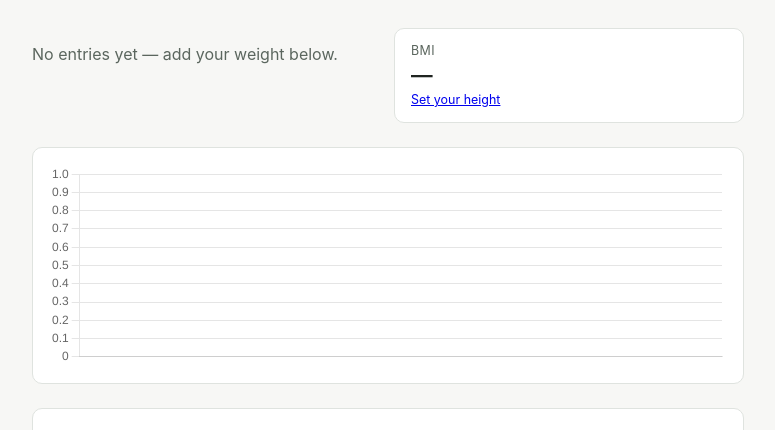
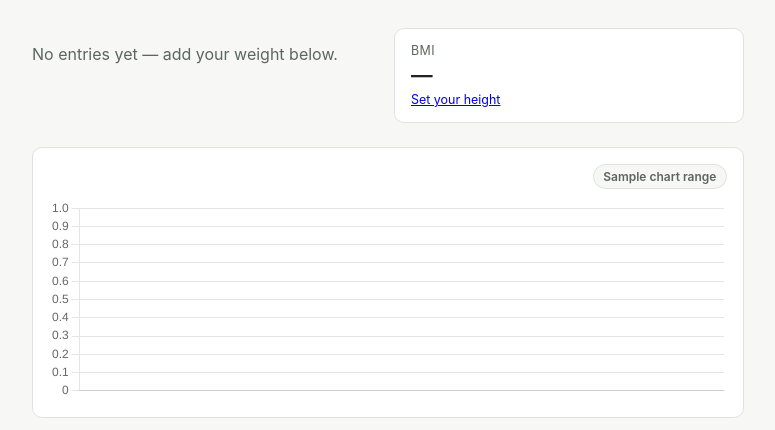
Before and after one commit to ramondevries/kilo, a Flask app: template app/templates/index.html in a window 1280 px wide. Shown: the part 54-484 px from the top of the page, without its empty margins (252-1027 px from the left). Run offline with Flask 3, Linux system fonts and the light colour scheme; the template is opened without the code that fills it: most values are stand-ins (such as "Sample title", 1, 10 or a date in 2020); some libraries are stand-ins or nearby versions.

Commit message:
Add chart time-range buttons, persisted per-user
Adds 1W/1M/3M/1Y/5Y/10Y/15Y/20Y/All buttons in the top-right of the
chart. Each range (besides the always-shown 1W and All) only renders
if the user's data actually spans that long (oldest entry's age >=
the range), computed server-side per request via
routes._available_range_keys. Years use flat 365-day multiples,
matching the spec's own "1Y (365 days)" definition.

Clicking a button filters the chart client-side from the full
label/value arrays already sent to the page (no server round trip for
the filter itself) and persists the choice via POST /chart-range to
User.chart_range (new column, default "all"). On next visit the stored
range is pre-selected; if data has since shrunk and that range is no
longer available, it falls back to "all" rather than showing an empty
or misleading chart.

The daily-grid autosave/import responses already return the full
history via _overview(); updateOverview() now also carries
available_ranges so newly-unlocked range buttons appear without a
page reload, and re-applies the currently selected range to the
refreshed data.

Co-Authored-By: Claude Sonnet 5 <noreply@anthropic.com>

```diff
--- a/app/models.py
+++ b/app/models.py
@@ -36,6 +36,7 @@ class User(db.Model):
     height_cm = db.Column(db.Float, nullable=True)
     height_unit = db.Column(db.String(2), nullable=False, default="cm")
     dark_mode = db.Column(db.Boolean, nullable=False, default=False)
+    chart_range = db.Column(db.String(4), nullable=False, default="all")
 
     entries = db.relationship(
         "WeightEntry", backref="user", cascade="all, delete-orphan", lazy="dynamic"
--- a/app/routes.py
+++ b/app/routes.py
@@ -21,6 +21,22 @@ from app.models import WeightEntry
 bp = Blueprint("main", __name__)
 
 GRID_PAGE_SIZE = 30
+
+# (key, label, days spanned — None means "all data"). 1w and all are always
+# shown; the rest only appear once the user's data actually spans that long.
+CHART_RANGES = [
+    ("1w", "1W", 7),
+    ("1m", "1M", 30),
+    ("3m", "3M", 91),
+    ("1y", "1Y", 365),
+    ("5y", "5Y", 5 * 365),
+    ("10y", "10Y", 10 * 365),
+    ("15y", "15Y", 15 * 365),
+    ("20y", "20Y", 20 * 365),
+    ("all", "All", None),
+]
+CHART_RANGE_KEYS = {key for key, _label, _days in CHART_RANGES}
+ALWAYS_SHOWN_RANGES = {"1w", "all"}
 
 
 def _stats(entries):
@@ -52,6 +68,15 @@ def _entries_sorted(user):
     )
 
 
+def _available_range_keys(entries):
+    span_days = (date.today() - entries[0].entry_date).days if entries else 0
+    return [
+        key
+        for key, _label, days in CHART_RANGES
+        if key in ALWAYS_SHOWN_RANGES or (days is not None and span_days >= days)
+    ]
+
+
 def _overview(user):
     unit = current_app.config["WEIGHT_UNIT"]
     entries = _entries_sorted(user)
@@ -61,6 +86,7 @@ def _overview(user):
         "chart_values": [e.weight for e in entries],
         "bmi": user.bmi(unit),
         "unit": unit,
+        "available_ranges": _available_range_keys(entries),
     }
 
 
@@ -90,11 +116,15 @@ def index():
         return render_template("login.html", form=SignupForm())
 
     grid_days = _grid_page(user, date.today())
+    overview = _overview(user)
+    chart_range = user.chart_range if user.chart_range in overview["available_ranges"] else "all"
     return render_template(
         "index.html",
         grid_days=grid_days,
         grid_page_size=GRID_PAGE_SIZE,
-        **_overview(user),
+        chart_ranges=CHART_RANGES,
+        chart_range=chart_range,
+        **overview,
     )
 
 
@@ -148,6 +178,20 @@ def save_field():
 
     db.session.commit()
     return jsonify(status="saved", **_overview(user))
+
+
+@bp.route("/chart-range", methods=["POST"])
+@login_required
+def set_chart_range():
+    data = request.get_json(silent=True) or {}
+    range_key = data.get("range")
+    if range_key not in CHART_RANGE_KEYS:
+        return jsonify(error="invalid range"), 400
+
+    user = get_current_user()
+    user.chart_range = range_key
+    db.session.commit()
+    return jsonify(status="saved")
 
 
 @bp.route("/settings", methods=["GET", "POST"])
--- a/app/static/style.css
+++ b/app/static/style.css
@@ -136,6 +136,36 @@ body {
   border-radius: 10px;
   padding: 1rem;
   margin-bottom: 1.5rem;
+}
+
+.chart-header {
+  display: flex;
+  justify-content: flex-end;
+  margin-bottom: 0.6rem;
+}
+
+.range-buttons {
+  display: flex;
+  flex-wrap: wrap;
+  justify-content: flex-end;
+  gap: 0.3rem;
+}
+
+.range-btn {
+  padding: 0.25rem 0.6rem;
+  font-size: 0.75rem;
+  font-weight: 600;
+  background: var(--bg);
+  color: var(--muted);
+  border: 1px solid var(--border);
+  border-radius: 999px;
+  cursor: pointer;
+}
+
+.range-btn.active {
+  background: var(--accent);
+  color: white;
+  border-color: var(--accent);
 }
 
 .stat-hint {
--- a/app/templates/index.html
+++ b/app/templates/index.html
@@ -41,6 +41,18 @@
     </section>
 
     <section class="chart-wrap">
+      <div class="chart-header">
+        <div class="range-buttons" id="range-buttons">
+          {% for key, label, _days in chart_ranges %}
+            <button
+              type="button"
+              class="range-btn{{ ' active' if key == chart_range }}"
+              data-range="{{ key }}"
+              {{ 'hidden' if key not in available_ranges }}
+            >{{ label }}</button>
+          {% endfor %}
+        </div>
+      </div>
       <canvas id="weight-chart" height="90"></canvas>
     </section>
   </div>
@@ -88,14 +100,21 @@
   const chartLine = rootStyle.getPropertyValue('--chart-line').trim();
   const chartFill = rootStyle.getPropertyValue('--chart-fill').trim();
 
+  let fullLabels = {{ chart_labels|tojson }};
+  let fullValues = {{ chart_values|tojson }};
+  let currentRange = {{ chart_range|tojson }};
+  const RANGE_DAYS = Object.fromEntries(
+    {{ chart_ranges|tojson }}.map(([key, _label, days]) => [key, days])
+  );
+
   const chartCtx = document.getElementById('weight-chart');
   const chart = new Chart(chartCtx, {
     type: 'line',
     data: {
-      labels: {{ chart_labels|tojson }},
+      labels: fullLabels,
       datasets: [{
         label: 'Weight (' + unitLabel + ')',
-        data: {{ chart_values|tojson }},
+        data: fullValues,
         borderColor: chartLine,
         backgroundColor: chartFill,
         tension: 0.25,
@@ -123,6 +142,59 @@
     }
   });
 
+  function applyRange(rangeKey) {
+    currentRange = rangeKey;
+    const days = RANGE_DAYS[rangeKey];
+    let labels = fullLabels;
+    let values = fullValues;
+
+    if (days) {
+      const cutoff = new Date();
+      cutoff.setHours(0, 0, 0, 0);
+      cutoff.setDate(cutoff.getDate() - days);
+      const cutoffStr = cutoff.toISOString().slice(0, 10);
+      labels = [];
+      values = [];
+      for (let i = 0; i < fullLabels.length; i++) {
+        if (fullLabels[i] >= cutoffStr) {
+          labels.push(fullLabels[i]);
+          values.push(fullValues[i]);
+        }
+      }
+    }
+
+    chart.data.labels = labels;
+    chart.data.datasets[0].data = values;
+    chart.update();
+
+    document.querySelectorAll('.range-btn').forEach((btn) => {
+      btn.classList.toggle('active', btn.dataset.range === rangeKey);
+    });
+  }
+
+  function applyAvailableRanges(keys) {
+    document.querySelectorAll('.range-btn').forEach((btn) => {
+      btn.hidden = !keys.includes(btn.dataset.range);
+    });
+  }
+
+  document.querySelectorAll('.range-btn').forEach((btn) => {
+    btn.addEventListener('click', async () => {
+      applyRange(btn.dataset.range);
+      try {
+        await fetch('{{ url_for("main.set_chart_range") }}', {
+          method: 'POST',
+          headers: { 'Content-Type': 'application/json', 'X-CSRFToken': csrfToken },
+          body: JSON.stringify({ range: btn.dataset.range }),
+        });
+      } catch (err) {
+        // best-effort persistence; the chart itself already reflects the choice
+      }
+    });
+  });
+
+  applyRange(currentRange);
+
   function fmtSigned(value) {
     if (value === null || value === undefined) return '—';
     const sign = value > 0 ? '+' : '';
@@ -130,9 +202,10 @@
   }
 
   function updateOverview(data) {
-    chart.data.labels = data.chart_labels;
-    chart.data.datasets[0].data = data.chart_values;
-    chart.update();
+    fullLabels = data.chart_labels;
+    fullValues = data.chart_values;
+    applyRange(currentRange);
+    if (data.available_ranges) applyAvailableRanges(data.available_ranges);
 
     const stats = data.stats;
     const currentEl = document.getElementById('stat-current');
```
Also changed, not shown: tests/test_routes.py (+86 -0 lines).
